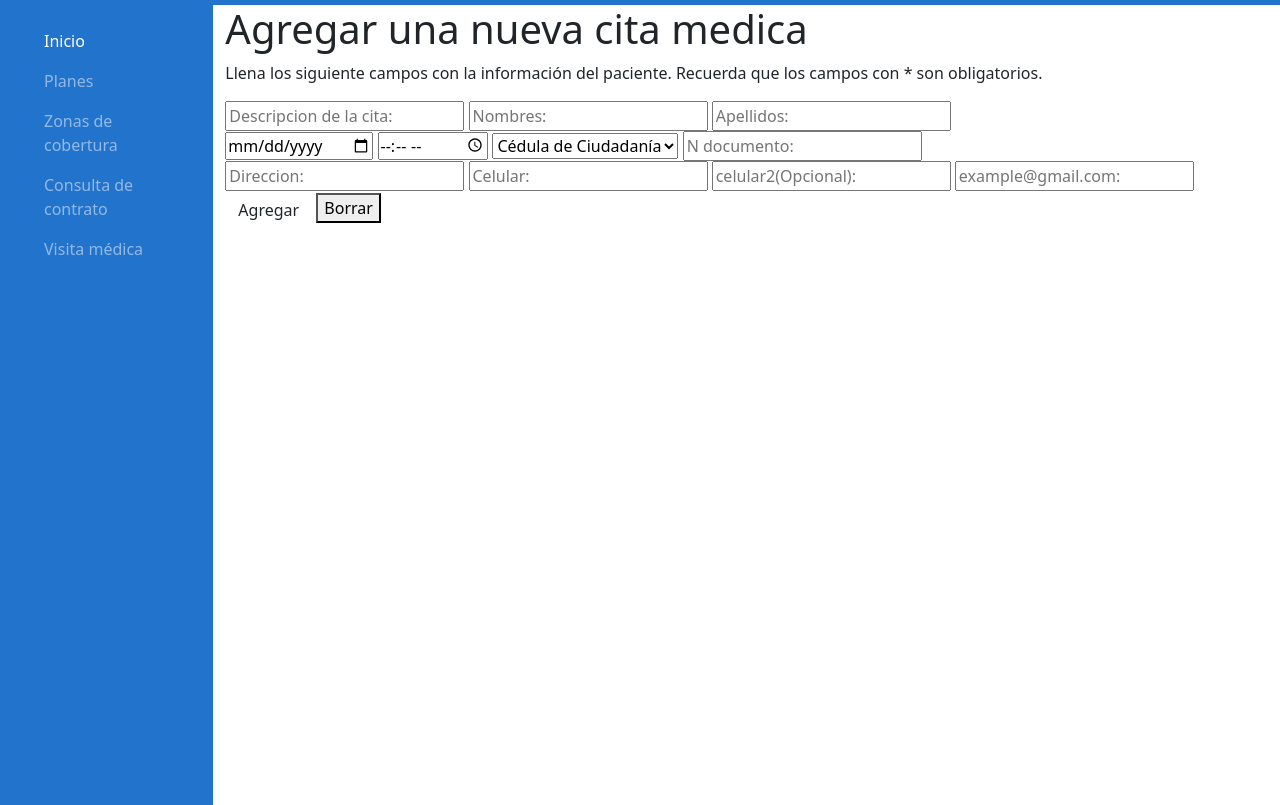
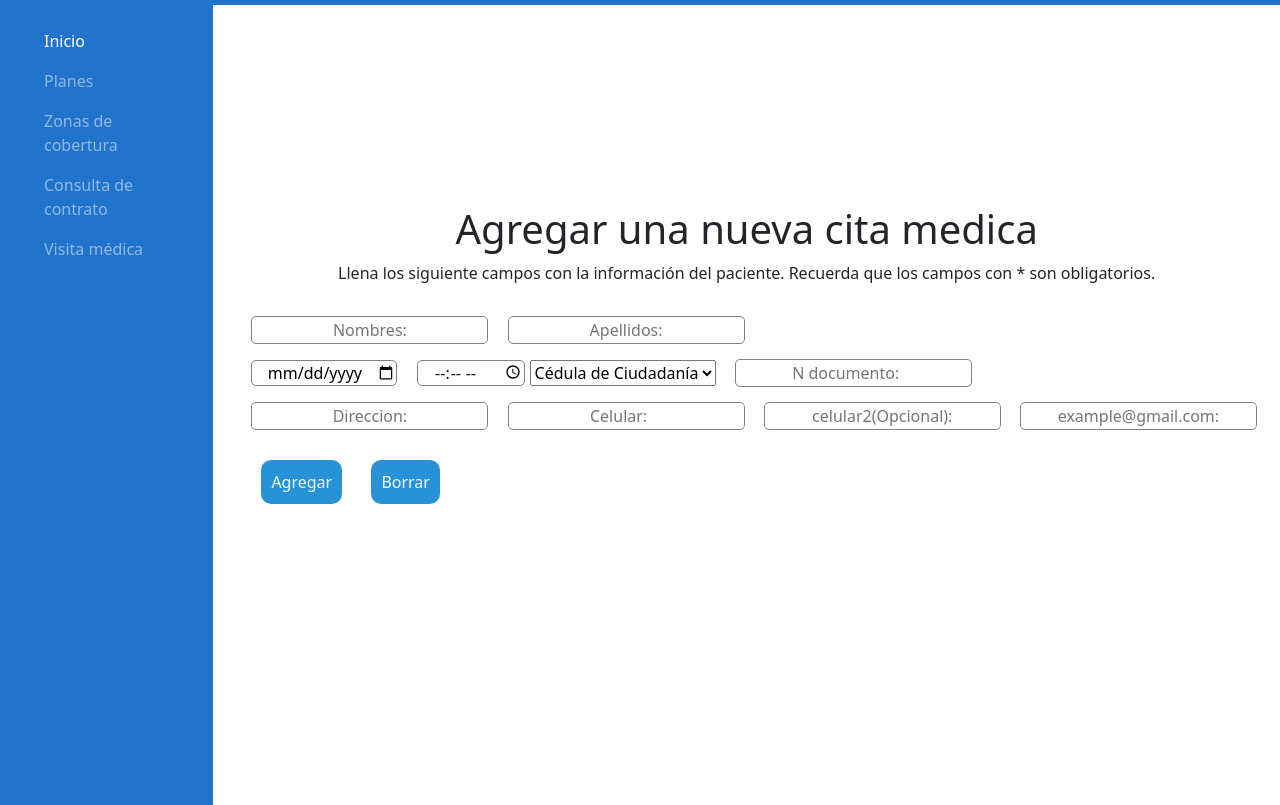
Before and after one commit to IngAlim2023/Sena-Front, a plain HTML site: page citamedica.html in a window 1280 px wide. Shown: the part 80-885 px from the top of the page. Drawn offline with Linux system fonts and the light colour scheme.

Commit message:
agg barrios

```diff
--- a/citamedica.html
+++ b/citamedica.html
@@ -5,6 +5,7 @@
     <meta name="viewport" content="width=device-width, initial-scale=1.0" />
     <link rel="stylesheet" href="./static/css/bootstrap.css" />
     <link rel="stylesheet" href="./static/css/index.css" />
+    <link rel="stylesheet" href="./static/css/citamedica.css">
     <link rel="icon" href="static/img/IconPrevimed.jpg" />
     <title>Previmed</title>
   </head>
@@ -48,9 +49,11 @@
       </div>
       <!-- Contenido principal -->
       <div class="col-12 col-sm-8 col-md-9 col-lg-10">
+        <div class="body-contenido">
             <h1>Agregar una nueva cita medica</h1>
         <p>Llena los siguiente campos con la información del paciente. Recuerda que los campos con * son obligatorios.</p>
         <div>
+        <div class="input"
             <input type="text" class="" id="descripcioncita" placeholder="Descripcion de la cita:" required>
             <input type="text" class="" id="nombres" placeholder="Nombres:" required>
             <input type="text" class="" id="apellidos"placeholder="Apellidos:" required>
@@ -72,10 +75,10 @@
             <input type="email" class="" id="email" placeholder="example@gmail.com:" required>
 
         </div>
-    <div class="btns">
-
-    <button type="button" class="btn">Agregar</button>
-    <button type="buttonnn" class="btn2">Borrar</button>
+        <div >
+            <button type="button" >Agregar</button>
+            <button type="button" >Borrar</button>
+        </div>
         </div>
 
         </div>
--- /dev/null
+++ b/static/css/agregar_barrios.css
@@ -0,0 +1,52 @@
+.contenedor-barrio.input{
+    border-radius: 5px;
+    text-align: center;
+    border: 1px solid gray;
+    margin-top: 15px;
+    margin-left: 15px;
+
+}
+.container{
+    background-color: #ffffff5a;
+    border: 1px solid #ccc;
+    border-radius: 8px;
+    padding: 50px;
+    max-width: 1000px;
+    box-shadow: 0 4px 6px rgba(0, 0, 0, 0.1);
+
+}
+label {
+    font-weight: bold;
+    margin-bottom: 5px;
+}
+input[type="text"],
+input[type="time"] {
+    width: 100%;
+    padding: 10px;
+    margin-bottom: 10px;
+    border: 1px solid #ccc;
+    border-radius: 4px;
+    font-size: 14px;
+}
+input[type="checkbox"] {
+    margin-right: 8px;
+    border-radius: 6px;
+}
+div {
+    margin-bottom: 15px;
+}
+button {
+    padding: 10px 15px;
+    font-size: 14px;
+    border: none;
+    border-radius: 4px;
+    cursor: pointer;
+}
+button[type="button"] {
+    background-color:  #2793d6;
+    color: white;
+}
+
+button:hover {
+    opacity: 0.9;
+}
--- a/static/css/citamedica.css
+++ b/static/css/citamedica.css
@@ -1,75 +1,26 @@
-
-h1 {
-    margin-bottom: 10px;
-    font-size: 24px;
-    color: #333;
+.body-contenido{
+    display: flex;
+    flex-direction: column;
+    justify-content: center;
+    align-items: center;
+    margin-top: 200px;
+}
+.body-contenido input{
+    border-radius: 5px;
     text-align: center;
+    border: 1px solid gray;
+    margin-top: 15px;
+    margin-left: 15px;
 }
-
-p {
-    margin-bottom: 20px;
-    font-size: 16px;
-    color: #666;
-    text-align:left;
+.body-contenido button{
+    margin-top: 30px;
+    border-radius: 10px;
+    border: none;
+    background-color: #2793d6;
+    color:aliceblue;
+    padding: 10px;
+    margin-left: 25px;
 }
-
-
-div {
-    display: flex;
-    flex-direction: row;
-    align-items: center;
-    width: 100%;
-    max-width: 600px;
-    gap: 10px;
-    margin-bottom: 20px;
+.body-contenido button:hover{
+    background-color: rgb(47, 106, 145);
 }
-
-input {
-    width: 100%;
-
-    border: 1px solid #ccc;
-    border-radius: 5px;
-    font-size: 14px;
-    box-sizing: border-box;
-}
-
-select{
-    width: 100%;
-
-    border: 1px solid #ccc;
-    border-radius: 5px;
-    font-size: 14px;
-    box-sizing: border-box;
-
-}
-
-.btns{
-    width: 50%;
-    display: flex;
-    align-items: center;
-    justify-content: space-around;
-}
-
-button {
-    width: 100px;
-    padding: 10px;
-    font-size: 16px;
-    color: #fff;
-    background-color: #2793d6;
-    border: none;
-    border-radius: 5px;
-    cursor: pointer;
-    transition: background-color 0.3s;
-}
-
-button:hover {
-    background-color: #2793d6;
-}
-
-button.btn:hover {
-    background-color: #35dc67;
-}
-
-button:hover {
-    background-color: #b02a37;
-}
```
Also changed, not shown: agregar_barrios.html (added, +89 -0 lines). Lines whose indentation alone changed are shown as unchanged.
